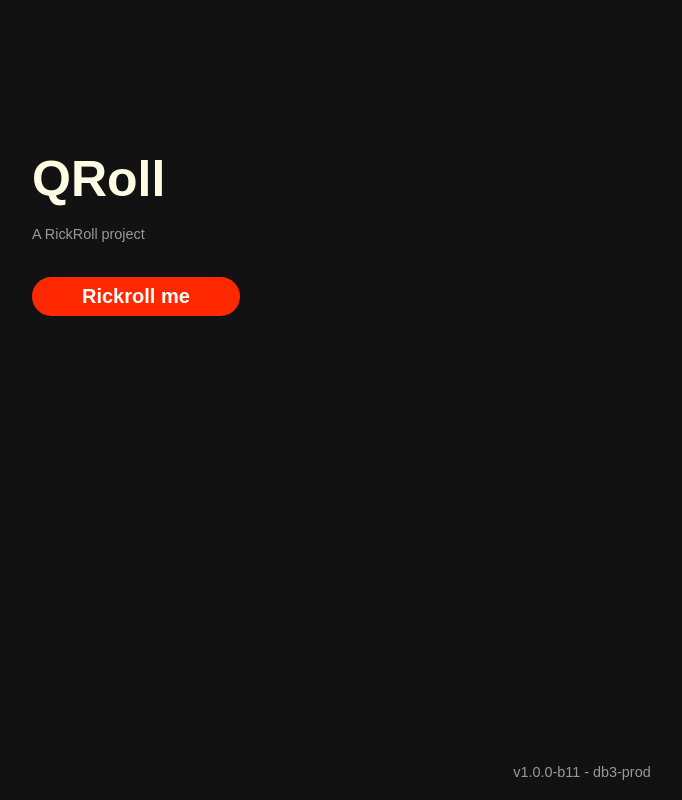
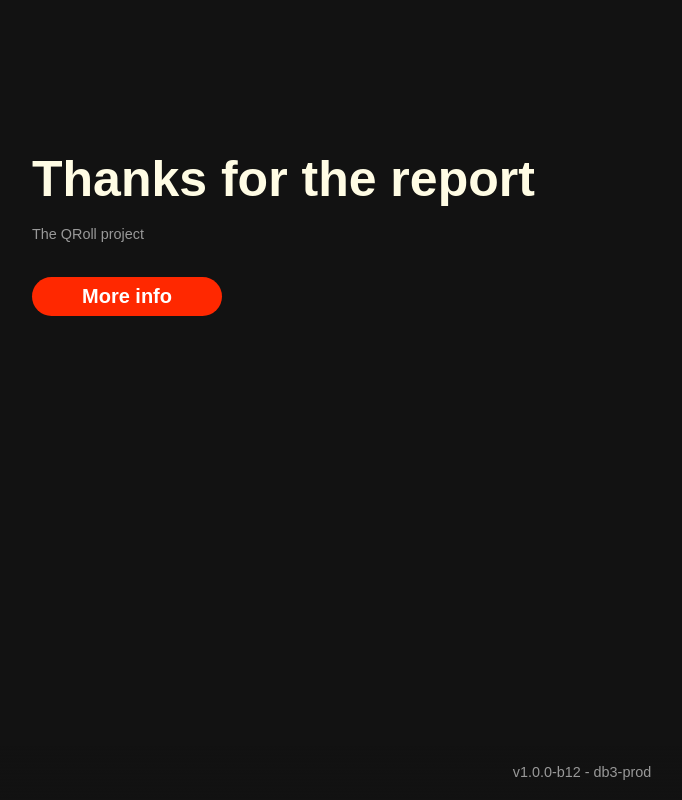
Before and after one commit to Vincenzo160/QRoll, a plain HTML site: page r/thx.html in a window 1280 px wide. Shown: the whole page, without its empty margins (58-740 px from the left). Drawn offline with Linux system fonts and the light colour scheme.

Commit message:
v1.0.0-b12

```diff
--- a/index.html
+++ b/r/thx.html
@@ -8,15 +8,15 @@
     <div class="wrapper">
         <div class="home" id="home">
             <div class="home-text">
-                <h1 style="font-size: 50px;">QRoll</h1>
-                <p class="description">A RickRoll project</p>
-                <button class="home-btn" onclick="location.href='/QRoll/r'">Rickroll me</button>
+                <h1 style="font-size: 50px;">Thanks for the report</h1>
+                <p class="description">The QRoll project</p>
+                <button class="home-btn" onclick="location.href='/QRoll/r'">More info</button>
             </div>
         </div>
     </div>
 </body>
 <footer>
     <p>
-        v1.0.0-b11 - db3-prod
+        v1.0.0-b12 - db3-prod
     </p>
 </footer>
```
Also changed, not shown: r/index.html (+3 -3 lines).
